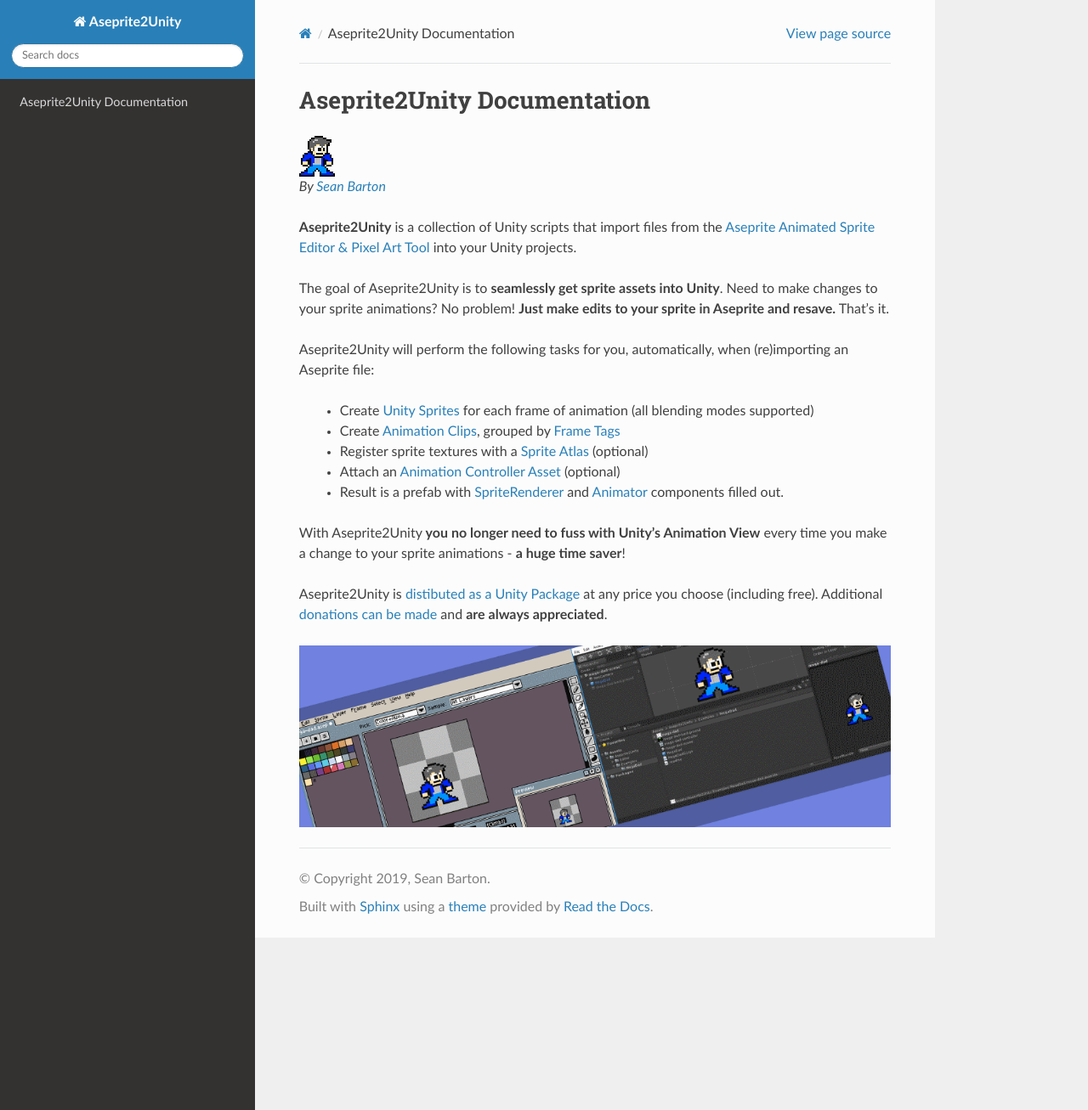
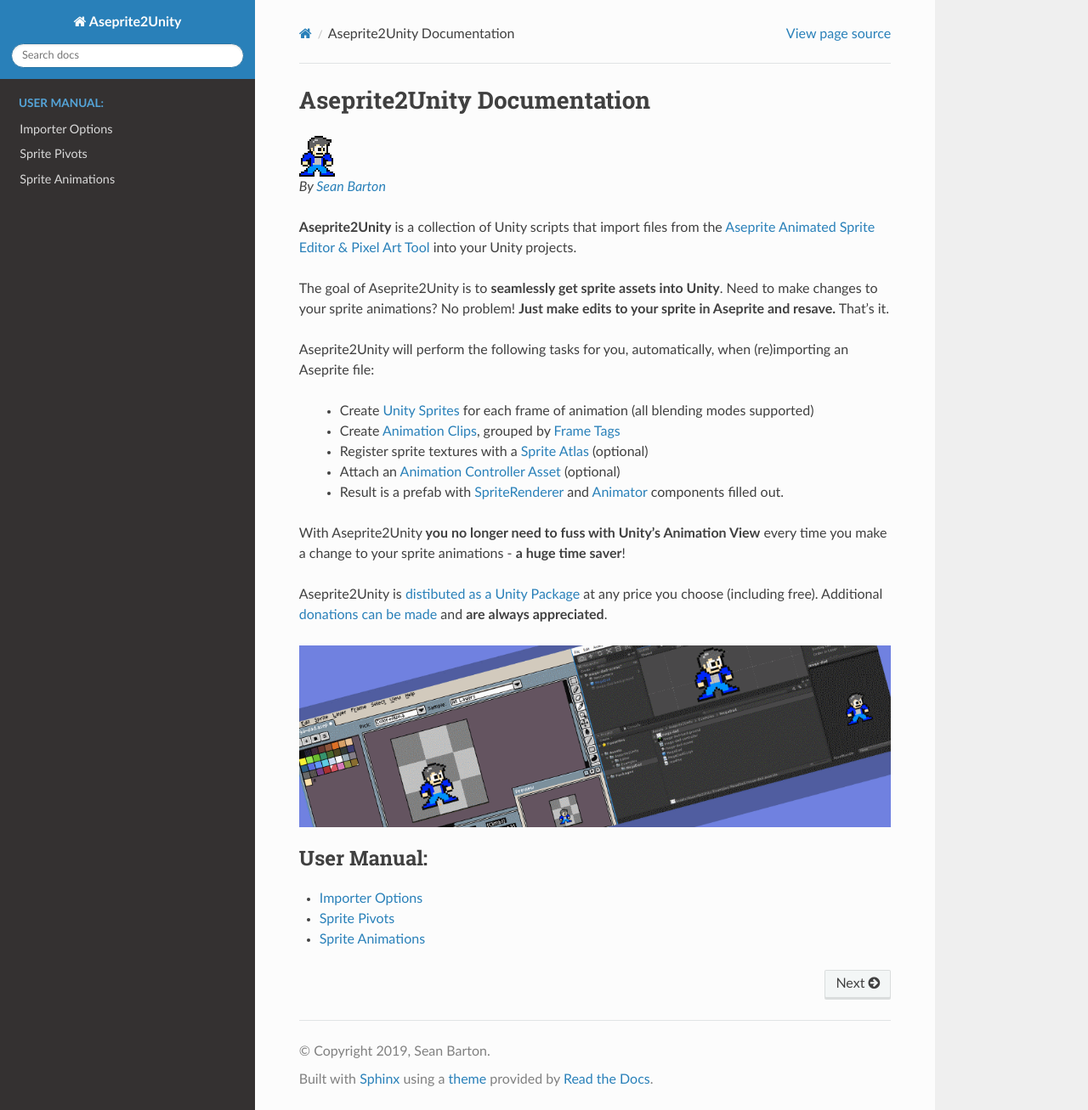
Before and after one commit to Seanba/Aseprite2Unity, a Sphinx documentation site: the page built from docs/index.rst, in a window 1280 px wide and 1307 px high. Shown: the whole window at 85% size. Built offline with Sphinx 7.4.7 and the Read the Docs theme 2.0.0, drawn with Linux system fonts in a browser that asks for light colours.

Commit message:
Add tips for looping animations and pivot points
The inspector now displays two short tips instructing use about pivot points and animation looping. Bumped up version to 1.0.2 and added some docs.

```diff
--- a/docs/index.rst
+++ b/docs/index.rst
@@ -28,4 +28,8 @@
 
 .. toctree::
    :maxdepth: 2
-   :caption: Contents:
+   :caption: User Manual:
+
+   manual/importer-options
+   manual/sprite-pivots
+   manual/sprite-animations
```
Also changed, not shown: docs/manual/importer-options.rst (added, +30 -0 lines), docs/manual/sprite-animations.rst (added, +12 -0 lines), docs/manual/sprite-pivots.rst (added, +11 -0 lines), docs/manual/img/aseprite-frame-tag-properties.png (added), docs/manual/img/aseprite-frame-tags.png (added), docs/manual/img/aseprite-pivot-slice.png (added), docs/manual/img/importer-options.png (added), 2 other files.
